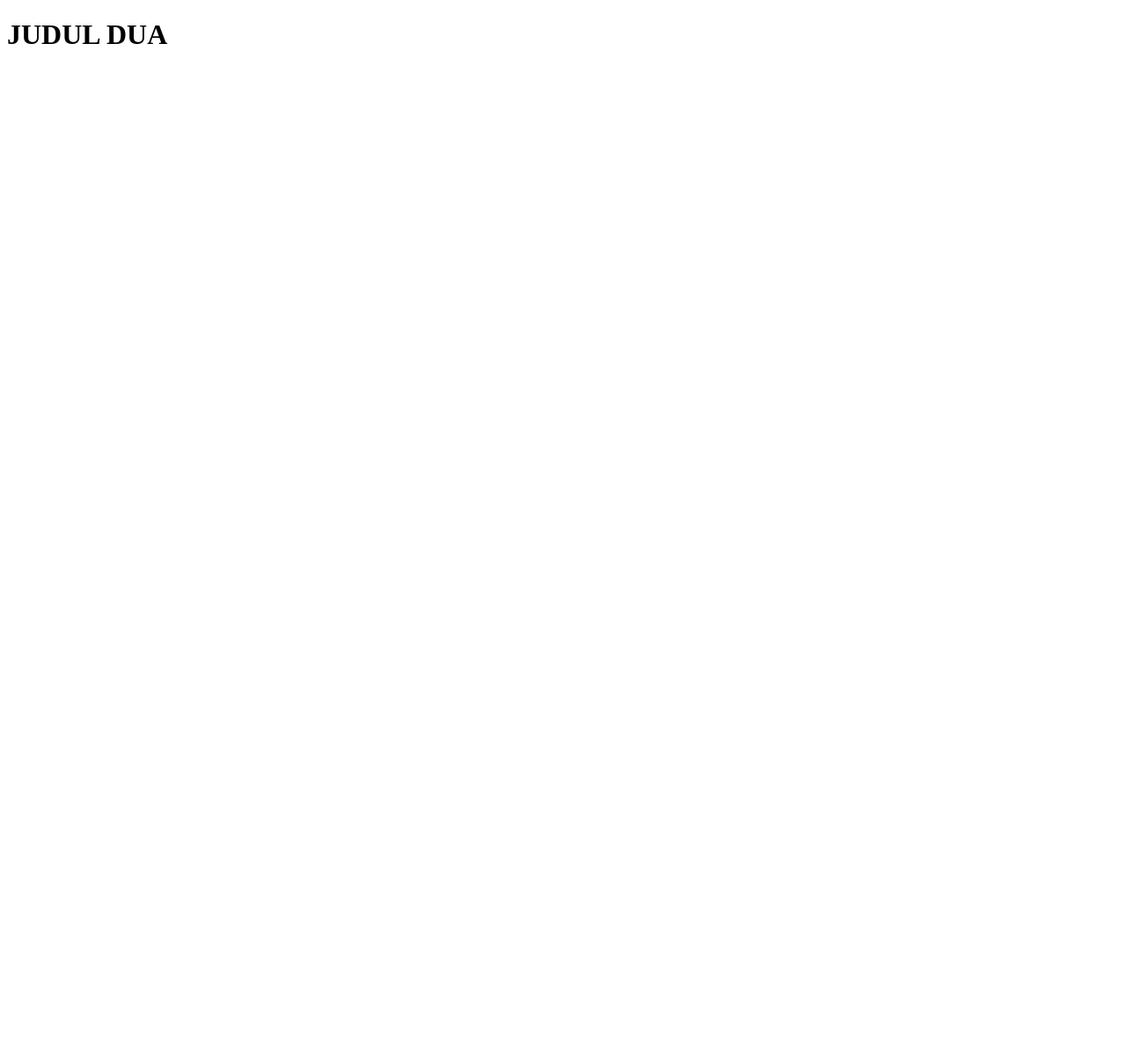
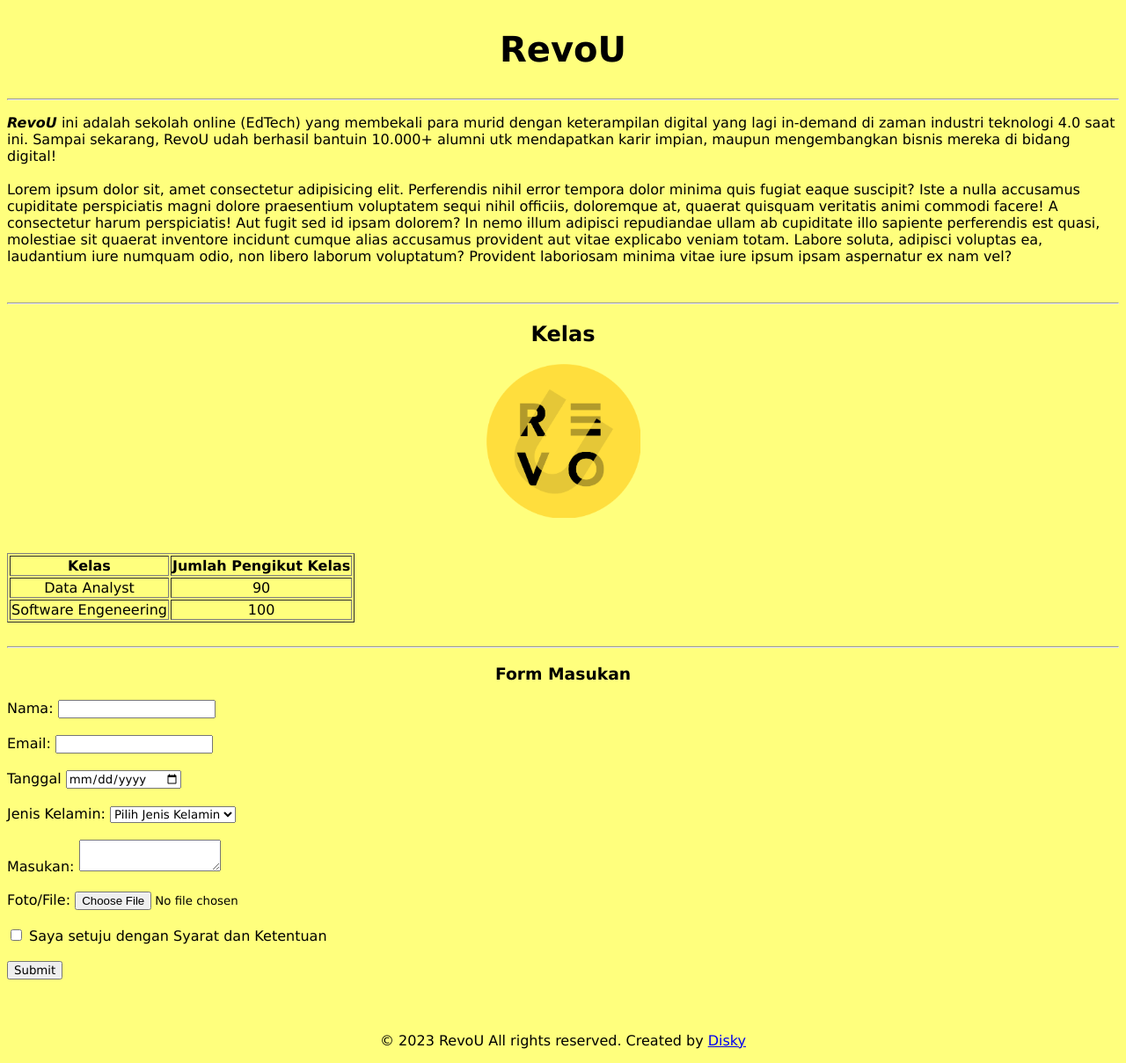
Before and after one commit to DiskyPhiter/RevoU-lalala, a plain HTML site: page index.html in a window 1280 px wide. Shown: the whole page at 88% size. Before the commit the page ends 800 px from the top, so only its background shows below. Drawn offline with Linux system fonts and the light colour scheme.

Commit message:
perubahan html, css + foto

```diff
--- a/index.html
+++ b/index.html
@@ -1,11 +1,100 @@
 <!DOCTYPE html>
-<html>
+<html lang="en">
   <head>
-    <title>WeB</title>
+    <meta charset="UTF-8" />
+    <meta name="viewport" content="width=device-width, initial-scale=1.0" />
+    <title>RevoU</title>
+    <link rel="stylesheet" href="style.css" />
   </head>
+  <body>
+    <article>
+      <header>
+        <h1>RevoU</h1>
+      </header>
 
-  <body>
+      <main>
+        <hr />
+        <p>
+          <b><i>RevoU</i></b> ini adalah sekolah online (EdTech) yang membekali
+          para murid dengan keterampilan digital yang lagi in-demand di zaman
+          industri teknologi 4.0 saat ini. Sampai sekarang, RevoU udah berhasil
+          bantuin 10.000+ alumni utk mendapatkan karir impian, maupun
+          mengembangkan bisnis mereka di bidang digital! <br /><br />
+          Lorem ipsum dolor sit, amet consectetur adipisicing elit. Perferendis
+          nihil error tempora dolor minima quis fugiat eaque suscipit? Iste a
+          nulla accusamus cupiditate perspiciatis magni dolore praesentium
+          voluptatem sequi nihil officiis, doloremque at, quaerat quisquam
+          veritatis animi commodi facere! A consectetur harum perspiciatis! Aut
+          fugit sed id ipsam dolorem? In nemo illum adipisci repudiandae ullam
+          ab cupiditate illo sapiente perferendis est quasi, molestiae sit
+          quaerat inventore incidunt cumque alias accusamus provident aut vitae
+          explicabo veniam totam. Labore soluta, adipisci voluptas ea,
+          laudantium iure numquam odio, non libero laborum voluptatum? Provident
+          laboriosam minima vitae iure ipsum ipsam aspernatur ex nam vel?
+        </p>
+        <br />
+        <hr />
 
-    <h1>JUDUL DUA</h1>
+        <h2>Kelas</h2>
+        <img src="Logo-RevoU-5.png" alt="RevoU Gambar" />
+        <table border="1">
+          <tr>
+            <th>Kelas</th>
+            <th>Jumlah Pengikut Kelas</th>
+          </tr>
+          <tr>
+            <td>Data Analyst</td>
+            <td>90</td>
+          </tr>
+          <tr>
+            <td>Software Engeneering</td>
+            <td>100</td>
+          </tr>
+        </table>
+        <br />
+        <hr />
+
+        <!-- Form Start -->
+        <h3>Form Masukan</h3>
+        <form action="form.html" method="POST">
+          <label for="name">Nama:</label>
+          <input type="text" id="name" name="name" required />
+          <br /><br />
+          <label for="email">Email:</label>
+          <input type="email" id="email" name="email" required />
+          <br /><br />
+          <label for="date">Tanggal</label>
+          <input type="date" id="date" name="date" required />
+          <br /><br />
+          <label for="gender">Jenis Kelamin:</label>
+          <select id="gender" name="gender" required>
+            <option value="">Pilih Jenis Kelamin</option>
+            <option value="male">Laki-laki</option>
+            <option value="female">Perempuan</option>
+          </select>
+          <br /><br />
+          <label for="masukan">Masukan:</label>
+          <textarea id="masukan" name="masukan"></textarea>
+          <br /><br />
+          <label for="file">Foto/File:</label>
+          <input type="file" id="file" name="file" />
+          <br /><br />
+          <label for="terms">
+            <input type="checkbox" id="terms" name="terms" required />
+            Saya setuju dengan Syarat dan Ketentuan
+          </label>
+          <br /><br />
+          <input type="submit" value="Submit" />
+        </form>
+        <!-- Form End -->
+      </main>
+
+      <footer>
+        <p>
+          &copy; 2023 RevoU All rights reserved. Created by
+          <a href="https://instagram.com/diskyphiter?igshid=MzNlNGNkZWQ4Mg==">Disky</a>
+        </p>
+      </footer>
+    </article>
   </body>
 </html>
--- /dev/null
+++ b/style.css
@@ -0,0 +1,34 @@
+* {
+  font-family: "Lucida Sans", "Lucida Sans Regular", "Lucida Grande",
+    "Lucida Sans Unicode", Geneva, Verdana, sans-serif;
+}
+
+body {
+  background-color: rgb(255, 255, 125);
+}
+
+h1 {
+  text-align: center;
+  font-size: 40px;
+}
+
+h2,
+h3 {
+  text-align: center;
+}
+
+img {
+  width: 175px;
+  display: block;
+  margin: auto;
+  margin-bottom: 40px;
+}
+
+table {
+  text-align: center;
+}
+
+footer {
+  margin-top: 60px;
+  text-align: center;
+}
```
Also changed, not shown: Logo-RevoU-5.png (added).
